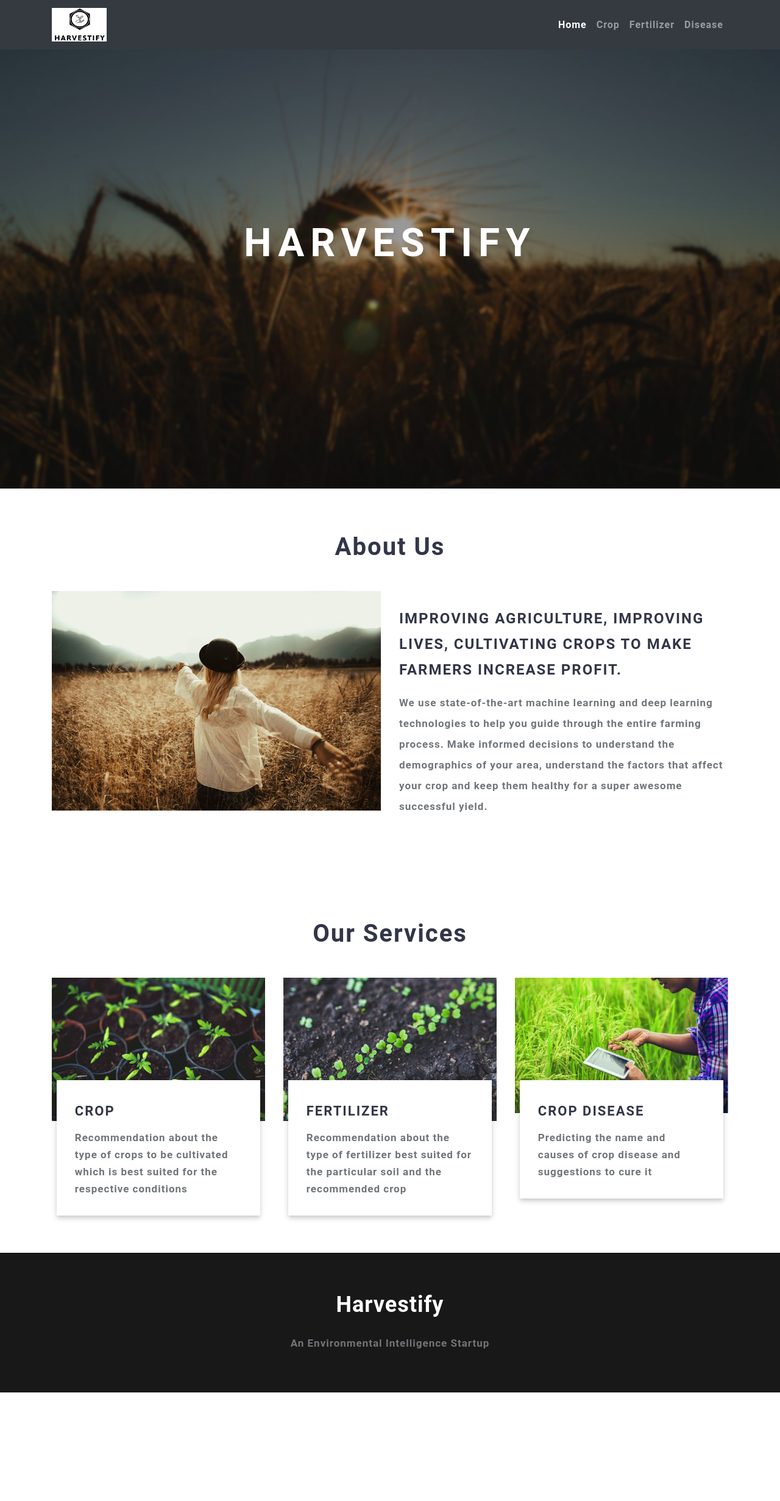
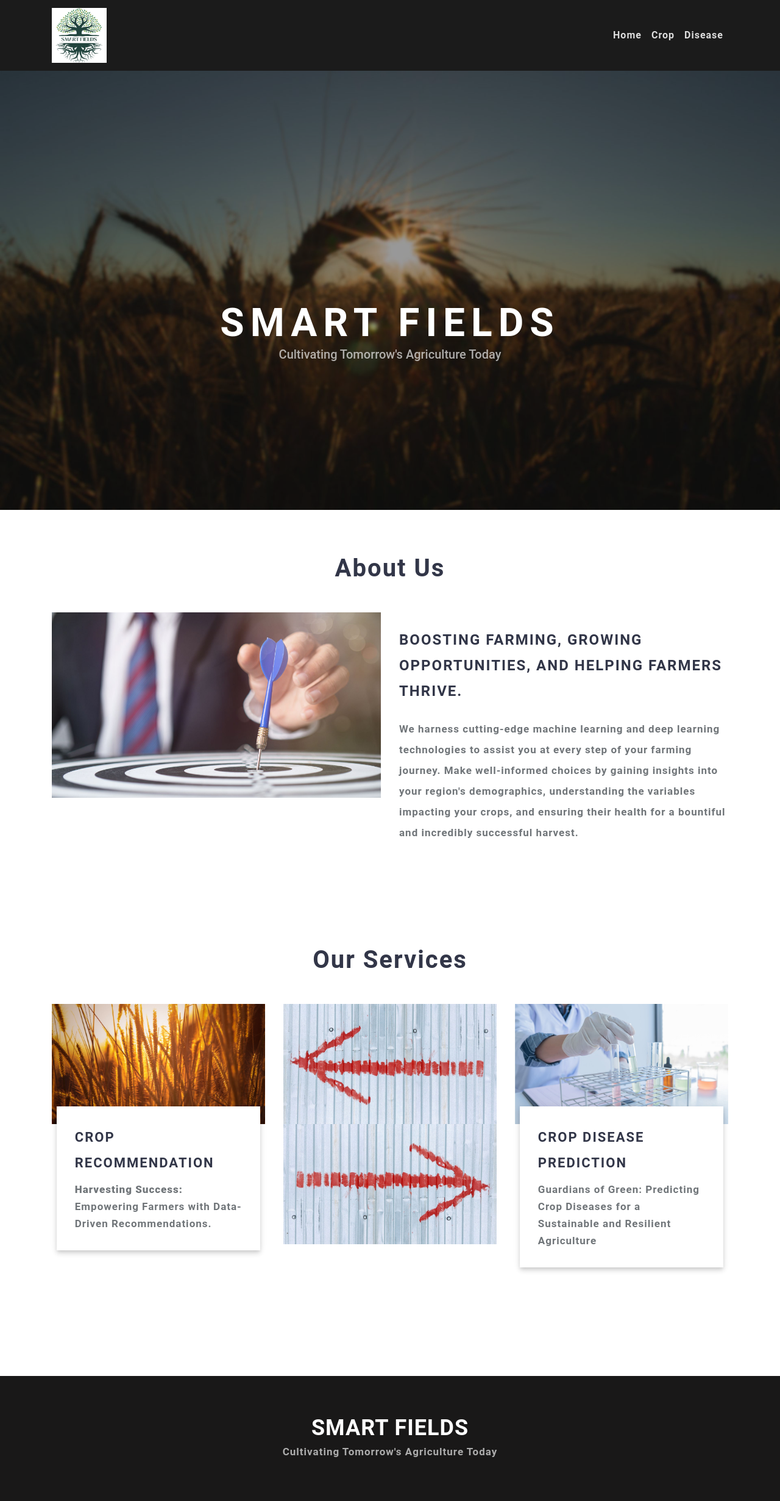
Before and after one commit to Shiva250503ss/Smart_Field, a Flask app: page / in a window 1280 px wide. Shown: the whole page at 61% size. Before the commit the page ends 2283 px from the top, so only its background shows below. Run offline with Flask 3, Linux system fonts and the light colour scheme; parts of the project's set-up code (start-up, migrations or seed data) failed here and were passed over; some libraries are stand-ins or nearby versions; some web fonts are replaced.

Commit message:
front_end_development
Updated front end with images and background color

```diff
--- a/Code/app.py
+++ b/Code/app.py
@@ -260,4 +260,4 @@ def disease_prediction():
 
 # ===============================================================================================
 if __name__ == '__main__':
-    app.run(debug=False)
+    app.run(debug=True)
--- a/Code/static/css/style.css
+++ b/Code/static/css/style.css
@@ -498,9 +498,9 @@ p.about-text {
     line-height: 30px;
     text-transform: uppercase;
 }
-.feature-grids  p {
-    letter-spacing: 1px;
-}
+/* .feature-grids  p {
+    letter-spacing: 1px;
+} */
 /*-- //about --*/
 
 /*-- core grids --*/
--- a/Code/templates/crop-result.html
+++ b/Code/templates/crop-result.html
@@ -10,7 +10,7 @@
 <div class="container py-2 mx-auto my-50 h-10 " style="margin: 12rem;">
   <div class="row">
       <div class="col-sm py-2 py-md-3">
-          <div class="card card-body" style="justify-content: center;">
+          <div class="card card-body" style="justify-content: center; background-color: rgba(205, 220, 196, 0.973);">
                <h1 class="text-center"><b>You should grow <i>{{ prediction }} </i>in your farm</b></h1>
           </div>
       </div>
--- a/Code/templates/disease-result.html
+++ b/Code/templates/disease-result.html
@@ -5,8 +5,8 @@
 <div class="container py-2 mx-auto my-50 h-10 " style="margin: 9rem;">
   <div class="row">
       <div class="col-sm py-2 py-md-3">
-          <div class="card card-body" style="justify-content: center; background-color:blanchedalmond">
-            <p class="text-center" style="color: black; font-size: 22px;">{{ prediction }}</p>
+          <div class="card card-body" style="justify-content: center; background-color: rgba(205, 220, 196, 0.973);">
+            <p class="text-center" style="color: rgb(35, 34, 34); font-size: 20px;">{{ prediction }}</p>
           </div>
       </div>
   </div>
--- a/Code/templates/fertilizer-result.html
+++ b/Code/templates/fertilizer-result.html
@@ -8,7 +8,7 @@
 <div class="container py-2 mx-auto my-50 h-10 " style="margin: 9rem;">
   <div class="row">
       <div class="col-sm py-2 py-md-3">
-          <div class="card card-body" style="justify-content: center; background-color:blanchedalmond">
+          <div class="card card-body" style="justify-content: center; background-color: rgba(205, 220, 196, 0.973);">
                <p class="text-center" style="color: black; font-size: 20px;">{{ recommendation }}</p>
           </div>
       </div>
--- a/Code/templates/index.html
+++ b/Code/templates/index.html
@@ -10,7 +10,15 @@
 						<div class="container">
 							<div class="w3layouts-banner-info text-center">
 								<br>
-								<h3 class="text-wh">Harvestify</h3>
+								<br>
+								<br>
+								<br>
+								<br>
+								<h3 class="text-wh">Smart Fields</h3>
+								<div class="w3l-copy text-center">
+									<h5 style="color: #f0f0f0af;"><center>Cultivating Tomorrow's Agriculture Today</center></h5>
+								</div>
+
 								<!-- <h4 class="text-wh mx-auto my-4"><b>Get informed decisions about your farming strategy.</b></h4> -->
 								<!-- <br> -->
 								<!-- <h4 class="text-wh mx-auto my-4"><strong> Here are some questions we'll answer</strong></h4>
@@ -24,6 +32,7 @@
 					</div>
 				</div>
 	</div>
+
 </section>
 <!-- //banner -->
 
@@ -33,16 +42,15 @@
 		<h3 class="heading mb-sm-5 mb-4 text-center"> About Us</h3>
 		<div class="row core-grids">
 			<div class="col-lg-6 core-left">
-				<img src="{{ url_for('static', filename='images/core.jpg') }}" class="img-fluid" alt="" />
+				<img src="{{ url_for('static', filename='images/about.jpg') }}" class="img-fluid" alt="" />
 			</div>
 			<div class="col-lg-6 core-right">
-				<h3 class="mt-4">Improving Agriculture, Improving Lives, Cultivating Crops To Make Farmers Increase
-					Profit.</h3>
-				<p class="mt-3">We use state-of-the-art machine learning and deep learning technologies to help you
-					guide through
-					the entire farming process. Make informed decisions to understand the demographics of your area,
-					understand the
-					factors that affect your crop and keep them healthy for a super awesome successful yield.</p>
+				<h3 class="mt-4">Boosting Farming, Growing Opportunities, and Helping Farmers Thrive.</h3>
+				<br>
+				<p>We harness cutting-edge machine learning and deep learning technologies
+				to assist you at every step of your farming journey. Make well-informed choices by gaining insights
+				into your region's demographics, understanding the variables impacting your crops, and ensuring
+				their health for a bountiful and incredibly successful harvest.</p>
 			</div>
 		</div>
 	</div>
@@ -55,36 +63,42 @@
 		<h3 class="heading mb-sm-5 mb-4 text-center"> Our Services</h3>
 		<div class="row blog-grids">
 			<div class="col-lg-4 col-md-6 blog-left mb-lg-0 mb-sm-5 pb-lg-0 pb-5">
-				<img src="{{ url_for('static', filename='images/s3.jpg') }}" class="img-fluid" alt="" />
+				<img src="{{ url_for('static', filename='images/crop.jpg') }}" class="img-fluid" alt="" />
 				<a href="{{ url_for('crop_recommend') }}">
 					<div class="blog-info">
 
-						<h4>Crop</h4>
+						<h4>Crop Recommendation</h4>
 
-						<p class="mt-2"> Recommendation about the type of crops to be cultivated which is best suited
-							for the respective conditions</p>
+						<p class="mt-2"><b> Harvesting Success:</b> Empowering Farmers with Data-Driven Recommendations.</p>
 					</div>
 				</a>
 			</div>
 			<div class="col-lg-4 col-md-6 blog-middle mb-lg-0 mb-sm-5 pb-lg-0 pb-md-5">
-				<img src="{{ url_for('static', filename='images/s2.jpg') }}" class="img-fluid" alt="" />
-				<a href="{{ url_for('fertilizer_recommendation') }}">
+				<img src="{{ url_for('static', filename='images/leftarrow (2).jpg') }}" class="img-fluid" alt="" />
+				<br>
+				<div>
+					<img src="{{ url_for('static', filename='images/rightarrow.jpg') }}" class="img-fluid" alt="" />
+
+				</div>
+
+				<!-- <a href="{{ url_for('fertilizer_recommendation') }}">
 					<div class="blog-info">
-						<h4>Fertilizer</h4>
-						<p class="mt-2">Recommendation about the type of fertilizer best suited for the particular soil
-							and the recommended crop</p>
+						<h4>Fertilizer Suggestion</h4>
+						<p><b>Maximizing Yields:</b></p>
+						<p class = "mt-2">Tailored Fertilizer Recommendations for Healthier Crops and a Greener Future</p>
+
 					</div>
-				</a>
+				</a> -->
 			</div>
 			<div class="col-lg-4 col-md-6 blog-right mt-lg-0 mt-5 pt-lg-0 pt-md-5">
 
-				<img src="{{ url_for('static', filename='images/s4.jpg') }}" class="img-fluid" alt="">
+				<img src="{{ url_for('static', filename='images/test.jpg') }}" class="img-fluid" alt="">
 
 				<!-- <img src="images/s4.jpg" class="img-fliud" alt="" /> -->
 				<a href="{{ url_for('disease_prediction') }}">
 					<div class="blog-info">
-						<h4>Crop Disease</h4>
-						<p class="mt-2">Predicting the name and causes of crop disease and suggestions to cure it</p>
+						<h4>Crop Disease Prediction</h4>
+						<p class="mt-2">Guardians of Green: Predicting Crop Diseases for a Sustainable and Resilient Agriculture</p>
 					</div>
 				</a>
 			</div>
@@ -94,8 +108,8 @@
 <!-- //Products & Services -->
 
 
-<!-- Creating custom grid and hover effect
-<section>
+<!-- Creating custom grid and hover effect -->
+<!-- <section>
 <div class="col-lg-3 col-md-4 col-sm-6 col-xs-12">
     <div class="hovereffect">
         <img class="img-responsive" src="images/s2.jpg" alt="">
--- a/Code/templates/layout.html
+++ b/Code/templates/layout.html
@@ -8,8 +8,8 @@
 	<!-- for-mobile-apps -->
 	<meta name="viewport" content="width=device-width, initial-scale=1">
 	<meta charset="utf-8">
-	<meta name="keywords" content="Agro Harvest Responsive web template, Bootstrap Web Templates, Flat Web Templates, Android Compatible web template,
-Smartphone Compatible web template, free webdesigns for Nokia, Samsung, LG, SonyEricsson, Motorola web design" />
+	<!-- <meta name="keywords" content="Agro Harvest Responsive web template, Bootstrap Web Templates, Flat Web Templates, Android Compatible web template,
+Smartphone Compatible web template, free webdesigns for Nokia, Samsung, LG, SonyEricsson, Motorola web design" /> -->
 
 	<style>
 		html {
@@ -95,6 +95,7 @@ Smartphone Compatible web template, free webdesigns for Nokia, Samsung, LG, Sony
 
 		}
 	</style>
+
 	<script>
 		addEventListener("load", function () {
 			setTimeout(hideURLbar, 0);
@@ -155,10 +156,10 @@ Smartphone Compatible web template, free webdesigns for Nokia, Samsung, LG, Sony
 <body>
 
 	<!-- Navigation -->
-	<nav class="navbar navbar-expand-lg navbar-dark bg-dark static-top" style="background-color: #1C00ff00;">
+	<nav class="navbar navbar-expand-lg" style="background-color: rgb(27, 27, 27);">
 		<div class="container">
 			<a class="navbar-brand" href="{{ url_for('home') }}">
-				<img src="{{ url_for('static', filename='images/logo.jpg') }}" style="width: 90px; height: 55px" alt="">
+				<img src="{{ url_for('static', filename='images/smartfields.jpg') }}" style="width: 70; height: 90px" alt="">
 			</a>
 			<button class="navbar-toggler" type="button" data-toggle="collapse" data-target="#navbarResponsive"
 				aria-controls="navbarResponsive" aria-expanded="false" aria-label="Toggle navigation">
@@ -166,20 +167,21 @@ Smartphone Compatible web template, free webdesigns for Nokia, Samsung, LG, Sony
 			</button>
 			<div class="collapse navbar-collapse" id="navbarResponsive">
 				<ul class="navbar-nav ml-auto">
-					<li class="nav-item active">
+					<li class="nav-item" id = "homeTab">
 						<a class="nav-link" href="{{ url_for('home') }}">Home
 							<span class="sr-only">(current)</span>
 						</a>
 					</li>
-					<li class="nav-item">
+					<li class="nav-item" id = "cropTab">
 						<a class="nav-link" href="{{ url_for('crop_recommend') }}">Crop</a>
 					</li>
-					<li class="nav-item">
-						<a class="nav-link" href="{{ url_for('fertilizer_recommendation') }}">Fertilizer</a>
-					</li>
-					<li class="nav-item">
+					<li class="nav-item" id ="diseaseTab" >
 						<a class="nav-link" href="{{ url_for('disease_prediction') }}">Disease</a>
 					</li>
+
+					<!-- <li class="nav-item">
+						<a class="nav-link" href="{{ url_for('fertilizer_recommendation') }}">Fertilizer</a>
+					</li> -->
 				</ul>
 			</div>
 		</div>
@@ -196,26 +198,27 @@ Smartphone Compatible web template, free webdesigns for Nokia, Samsung, LG, Sony
 			<!-- logo -->
 			<h2 class="logo2 text-center">
 				<a href="{{ url_for('home') }}">
-					Harvestify
+					SMART FIELDS
 				</a>
+				<div class="w3l-copy text-center">
+					<p style="color: #f0f0f0af;">Cultivating Tomorrow's Agriculture Today</p>
+				</div>
+
 			</h2>
 			<!-- //logo -->
 			<!-- address -->
-			<div class="contact-left-footer mt-4">
+			<!-- <div class="contact-left-footer mt-4">
 
 
 
 
 
-				<!-- <a href="community.html">Community</a> -->
 				</p>
 			</div>
 			<div class="w3l-copy text-center">
-				<p class="text-da">An Environmental Intelligence Startup<br> </p>
-			</div>
-			<p class="homelogo">
-			<!-- <p>Made with ❤️ by Atharva</p> -->
-			<!-- <p>&copy; Copyright 2022 Atharva Ingle</p> -->
+				<p class="text-da">Do it the AI way<br> </p>
+			</div> -->
+			<!-- <p class="homelogo"> -->
 
 		</div>
 	</footer>
```
Also changed, not shown: Code/templates/crop.html (+6 -4 lines), Code/templates/disease.html (+19 -5 lines), Code/static/images/about.jpg (added), Code/static/images/crop.jpg (added), Code/static/images/leftarrow (2).jpg (added), Code/static/images/rightarrow.jpg (added), Code/static/images/smartfields.jpg (added), Code/static/images/sprinklers.jpg (added), Code/static/images/test.jpg (added).
